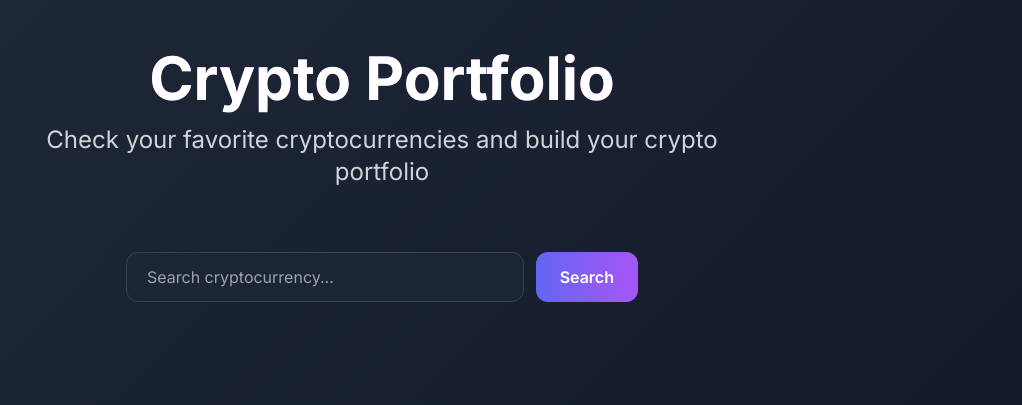
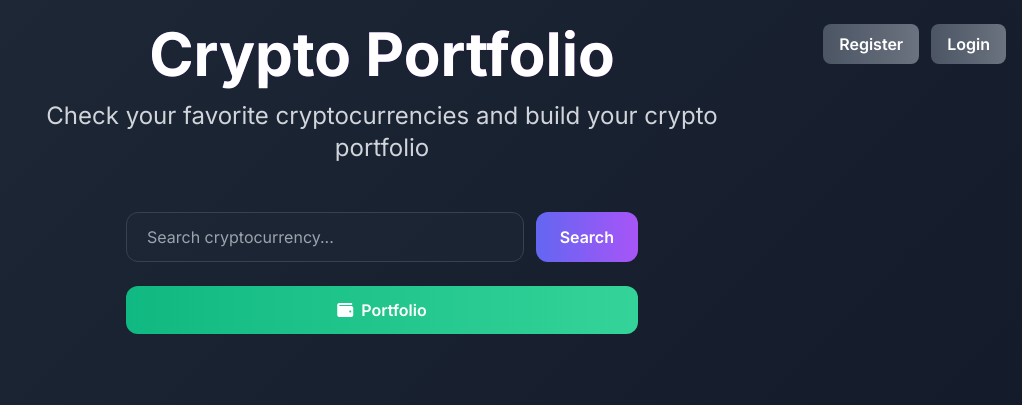
Before and after one commit to QertySX/Crypto_tracker, a FastAPI app: template templates/index.html in a window 1280 px wide. Shown: the top 405 px of the page, without its empty margins (258-1280 px from the left). Run offline with FastAPI, Linux system fonts and the light colour scheme; the template is opened without the code that fills it, so the values that code supplies are empty; some libraries are stand-ins or nearby versions.

Commit message:
Дорабоан фронтенд. Так же добавил немного JS

```diff
--- a/templates/index.html
+++ b/templates/index.html
@@ -4,9 +4,10 @@
     <meta charset="UTF-8">
     <meta name="viewport" content="width=device-width, initial-scale=1.0">
     <title>Crypto Portfolio</title>
-    <script src="https://unpkg.com/htmx.org@1.9.6"></script>
+    <script src="https://cdn.jsdelivr.net/npm/htmx.org@1.9.6/dist/htmx.min.js"></script>
     <script src="https://cdn.tailwindcss.com"></script>
     <link href="https://fonts.googleapis.com/css2?family=Inter:wght@400;600;700&display=swap" rel="stylesheet">
+    <link rel="stylesheet" href="https://cdnjs.cloudflare.com/ajax/libs/font-awesome/6.0.0-beta3/css/all.min.css"> <!-- Для иконок -->
     <style>
         body {
             font-family: 'Inter', sans-serif;
@@ -18,21 +19,11 @@
             background: rgba(31, 41, 55, 0.8);
             border-image: linear-gradient(45deg, #6366F1, #A855F7) 1;
             box-shadow: 0 4px 15px rgba(0, 0, 0, 0.2);
-            opacity: 0;
-            transform: translateY(20px);
-            animation: fadeInUp 0.6s ease forwards;
-            animation-delay: calc(var(--order) * 0.1s);
         }
         .crypto-card:hover {
             transform: translateY(-5px);
             box-shadow: 0 10px 25px rgba(99, 102, 241, 0.3);
             border-image: linear-gradient(45deg, #4F46E5, #9333EA) 1;
-        }
-        @keyframes fadeInUp {
-            to {
-                opacity: 1;
-                transform: translateY(0);
-            }
         }
         .search-input {
             transition: all 0.3s ease;
@@ -46,23 +37,64 @@
         .btn-search:hover {
             background: linear-gradient(90deg, #4F46E5, #9333EA);
         }
-        .progress-bar {
-            height: 8px;
-            border-radius: 4px;
-            background: #374151;
+        .btn-auth {
+            background: linear-gradient(90deg, #4B5563, #6B7280);
+            transition: all 0.3s ease;
+        }
+        .btn-auth:hover {
+            background: linear-gradient(90deg, #6B7280, #9CA3AF);
+        }
+        .btn-portfolio {
+            background: linear-gradient(90deg, #10B981, #34D399);
+            position: relative;
             overflow: hidden;
+            transition: all 0.3s ease;
         }
-        .progress {
-            height: 100%;
-            border-radius: 4px;
-            transition: width 0.3s ease;
+        .btn-portfolio:hover {
+            background: linear-gradient(90deg, #059669, #10B981);
+        }
+        .btn-portfolio::after {
+            content: '';
+            position: absolute;
+            top: 50%;
+            left: 50%;
+            width: 0;
+            height: 0;
+            background: rgba(255, 255, 255, 0.2);
+            border-radius: 50%;
+            transform: translate(-50%, -50%);
+            transition: width 0.6s ease, height 0.6s ease;
+        }
+        .btn-portfolio:hover::after {
+            width: 300px;
+            height: 300px;
+        }
+        .btn-portfolio i {
+            margin-right: 0.5rem;
+        }
+        .header-container {
+            position: relative;
+        }
+        .auth-nav {
+            position: absolute;
+            top: 0;
+            right: 0;
         }
     </style>
+    <script>
+        // Автоматическое обновление каждую минуту (60000 мс)
+        document.addEventListener('DOMContentLoaded', function() {
+            setInterval(function() {
+                htmx.trigger('#crypto-list', 'refresh');
+            }, 60000);
+        });
+    </script>
 </head>
 <body class="text-gray-100 min-h-screen">
-    <div class="container mx-auto px-4 py-12">
-        <!-- Заголовок и подзаголовок по центру -->
-        <div class="text-center mb-16">
+    <div class="container mx-auto px-4 py-6">
+        <!-- Заголовок и кнопки "Регистрация" и "Вход" -->
+        <div class="header-container mb-12">
+            <div class="text-center">
                 <h1 class="text-5xl md:text-6xl font-bold text-white mb-4 bg-gradient-to-r from-indigo-400 via-purple-500 to-pink-500 bg-clip-text text-transparent">
                     Crypto Portfolio
                 </h1>
@@ -70,13 +102,21 @@
                     Check your favorite cryptocurrencies and build your crypto portfolio
                 </p>
             </div>
+            <nav class="auth-nav">
+                <div class="flex gap-3">
+                    <a href="/register" class="btn-auth text-white px-4 py-2 rounded-lg font-semibold">Register</a>
+                    <a href="/login" class="btn-auth text-white px-4 py-2 rounded-lg font-semibold">Login</a>
+                </div>
+            </nav>
+        </div>
 
-        <!-- Поисковая строка -->
-        <div class="max-w-lg mx-auto mb-12">
+        <!-- Поисковая строка и кнопка Portfolio -->
+        <div class="max-w-lg mx-auto mb-12 flex flex-col gap-6">
+            <div class="flex gap-3">
                 <form hx-get="/search"
                       hx-target="#crypto-list"
                       hx-swap="outerHTML"
-                  class="flex gap-3">
+                      class="flex gap-3 w-full">
                     <input type="text"
                            name="name_crypto"
                            placeholder="Search cryptocurrency..."
@@ -87,14 +127,20 @@
                     </button>
                 </form>
             </div>
+            <a href="/portfolio" class="btn-portfolio text-white px-6 py-3 rounded-xl font-semibold text-center flex items-center justify-center relative overflow-hidden">
+                <i class="fas fa-wallet"></i> Portfolio
+            </a>
+        </div>
+
+        <!-- Список криптовалют с автоматическим обновлением -->
+        <div id="crypto-list" hx-get="/crypto" hx-trigger="refresh" hx-swap="innerHTML" hx-select="#crypto-list">
+            {% include 'crypto_list.html' %}
+        </div>
 
         <!-- Отображение ошибки поиска -->
         {% if error %}
             <p class="text-red-400 text-center mb-6 text-lg">{{ error }}</p>
         {% endif %}
-
-        <!-- Начальный список криптовалют -->
-        {% include 'crypto_list.html' %}
     </div>
 </body>
 </html>
```
Lines whose indentation alone changed are shown as unchanged.
